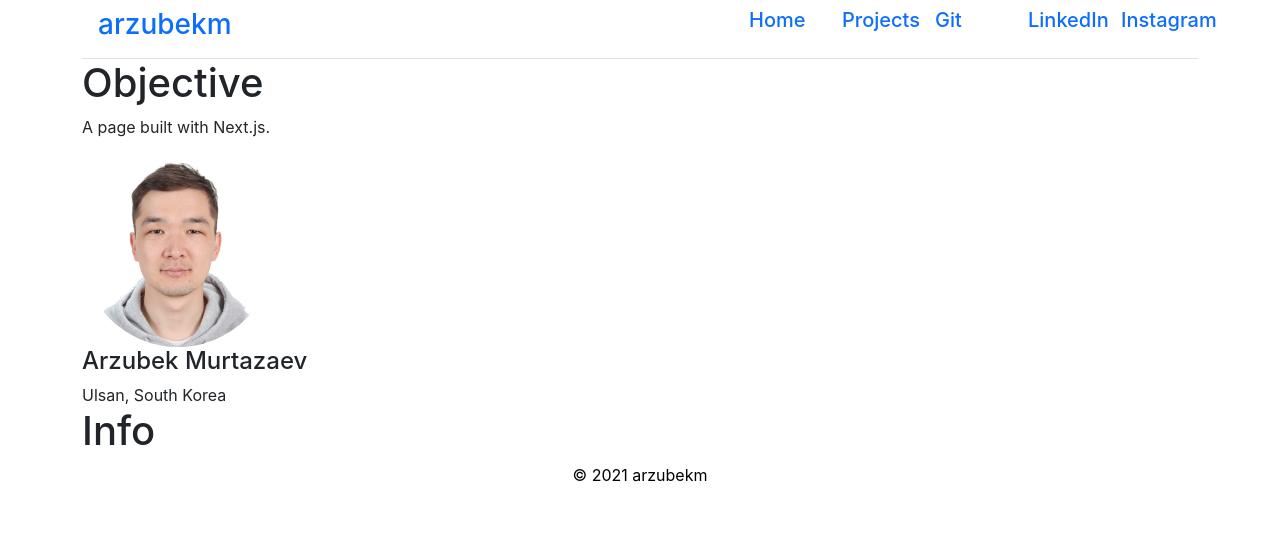
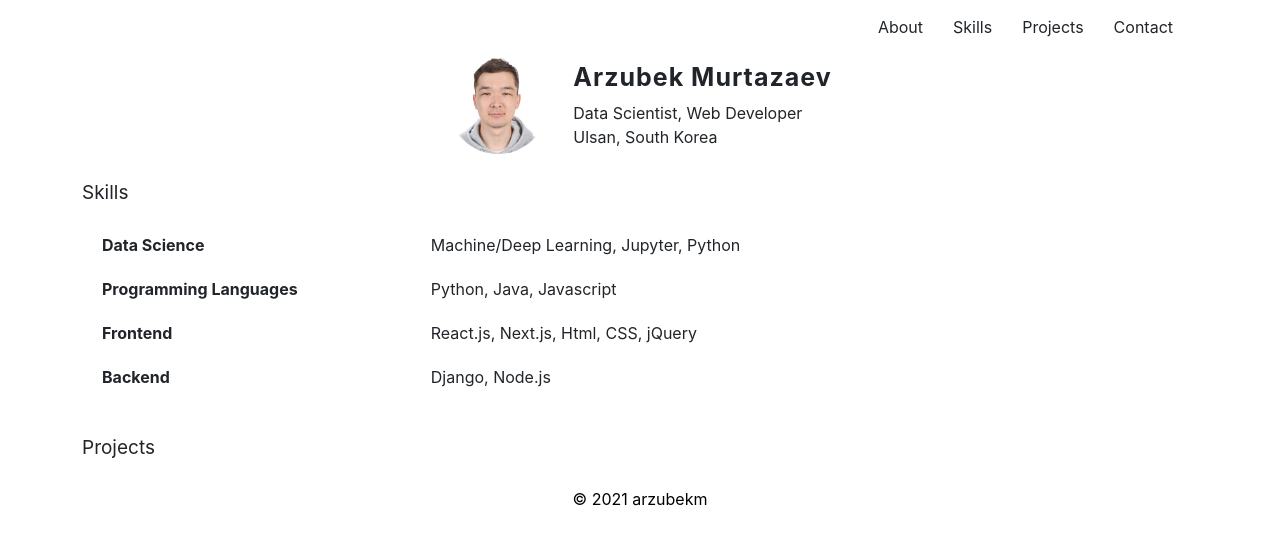
Before and after one commit to arzubekm/portfolio, a Next.js app: page / in a window 1280 px wide. Shown: the top 544 px of the page. Built offline with nearby package versions, Linux system fonts and the light colour scheme.

Commit message:
Working on projects grid part

```diff
--- a/comps/Navbar.js
+++ b/comps/Navbar.js
@@ -6,28 +6,11 @@ const Navbar = () => {
     return (
         <div>
             <div className="container">
-                <div className={styles.navbar}>
-                    <nav class="nav">
-                        <div class="col-3">
-                            <a href="/" class="nav-link active" aria-current="page"><h3>arzubekm</h3></a>
-                        </div>
-                        <div class="col-4"></div>
-                        <div class="col-1">
-                            <Link href="/"><a class="nav-link"><h5>Home</h5></a></Link>
-                        </div>
-                        <div class="col-1">
-                            <Link href="/projects"><a class="nav-link"><h5>Projects</h5></a></Link>
-                        </div>
-                        <div class="col-1">
-                            <a class="nav-link"><h5>Git</h5></a>
-                        </div>
-                        <div class="col-1">
-                            <a class="nav-link"><h5>LinkedIn</h5></a>
-                        </div>
-                        <div class="col-1">
-                            <a class="nav-link"><h5>Instagram</h5></a>
-                        </div>
-                    </nav>
+                <div className={styles.navigation}>
+                    <a href="/">About</a>
+                    <a href="#skills">Skills</a>
+                    <a href="#projects">Projects</a>
+                    <a href="#contact">Contact</a>
                 </div>
             </div>
         </div>
--- a/pages/index.js
+++ b/pages/index.js
@@ -1,27 +1,40 @@
-import Head from 'next/head'
-import Image from 'next/image'
 import styles from '../styles/Home.module.css'
 
 export default function Home() {
   return (
     <div>
       <div className="container">
-        <div>
-          <div class="row-2">
-            <h1>Objective</h1>
-            <p>A page built with <a href="https://nextjs.org/" target="_blank">Next.js</a>.</p>
-          </div>
-          <div class="row-1">
-            <div class="col-3">
-              <img src="avatar.jpg" class={styles.imgavatar} alt="Arzu"/>
-              <h4>Arzubek Murtazaev</h4>
-              <h7>Ulsan, South Korea</h7>
-            </div>
-            <div class="col-9">
-              <h1>Info</h1>
-            </div>
+        <div id="about" className={styles.identity}>
+          <img src="avatar.jpg" class={styles.imgavatar} width={100} height={100} alt="Arzu"/>
+          <div className={styles.text}>
+            <div className={styles.name}>Arzubek Murtazaev</div>
+            <div className={styles.description}>Data Scientist, Web Developer</div>
+            <div className={styles.description}>Ulsan, South Korea</div>
           </div>
         </div>
+        <div id="skills" className={styles.skills}>
+          <div className={styles.title}>Skills</div>
+          <div className={styles.row}>
+            <div className={styles.left}>Data Science</div>
+            <div className={styles.right}>Machine/Deep Learning, Jupyter, Python</div>
+          </div>
+          <div className={styles.row}>
+            <div className={styles.left}>Programming Languages</div>
+            <div className={styles.right}>Python, Java, Javascript</div>
+          </div>
+          <div className={styles.row}>
+            <div className={styles.left}>Frontend</div>
+            <div className={styles.right}>React.js, Next.js, Html, CSS, jQuery</div>
+          </div>
+          <div className={styles.row}>
+            <div className={styles.left}>Backend</div>
+            <div className={styles.right}>Django, Node.js</div>
+          </div>
+        </div>
+        <div id="projects" className={styles.projects}>
+          <div className={styles.title}>Projects</div>
+        </div>
+        <div className={styles.contact}></div>
       </div>
     </div>
   )
--- a/styles/Home.module.css
+++ b/styles/Home.module.css
@@ -122,11 +122,6 @@
 
 /* OWN STYLES */
 
-.navbar {
-  border-bottom: 1px solid #e2e2e2;
-  text-align: justify;
-}
-
 .footer {
     color: black;
     /* color:#f1356d; */
@@ -134,7 +129,71 @@
 }
 
 .imgavatar {
-  height: 12rem;
-  width: 12rem;
   border-radius: 50%;
+  width: 100px;
+  height: 100px;
+  margin-right: 25px;
 }
+
+/* NEW STYLE */
+.identity{
+  display: flex;
+  flex-direction: row;
+  align-items: center;
+  justify-content: center;
+}
+
+.identity .text .name {
+  font-size: 25px;
+  font-weight: bold;
+  letter-spacing: 1px;
+  margin-bottom: 5px;
+}
+
+.identity .text .description {
+  font-size: 16px;
+}
+
+.title{
+  font-size: 19px;
+  /* font-weight: bold; */
+  margin-bottom: 25px;
+}
+
+.row {
+  display: flex;
+  flex-direction: row;
+  margin-bottom: 20px;
+}
+
+.row .left {
+  width: 30%;
+  font-weight: bold;
+  margin-left: 20px;
+}
+
+.row .right {
+  width: 70%;
+}
+
+.skills {
+  padding: 25px 0;
+}
+
+.navigation {
+  text-align: right;
+  padding: 15px 10px;
+}
+
+.navigation a {
+  margin: 0 15px;
+}
+
+@media (max-width: 600px) {
+  .identity {
+    flex-direction: column;
+  }
+  .imgavatar {
+    margin: 0 0 10px 0;
+  }
+}
--- a/styles/globals.css
+++ b/styles/globals.css
@@ -4,6 +4,8 @@ html,
 body {
   padding: 0;
   margin: 0;
+  /* background-color: white; */
+  /* color: whitesmoke; */
 }
 
 a {
```
